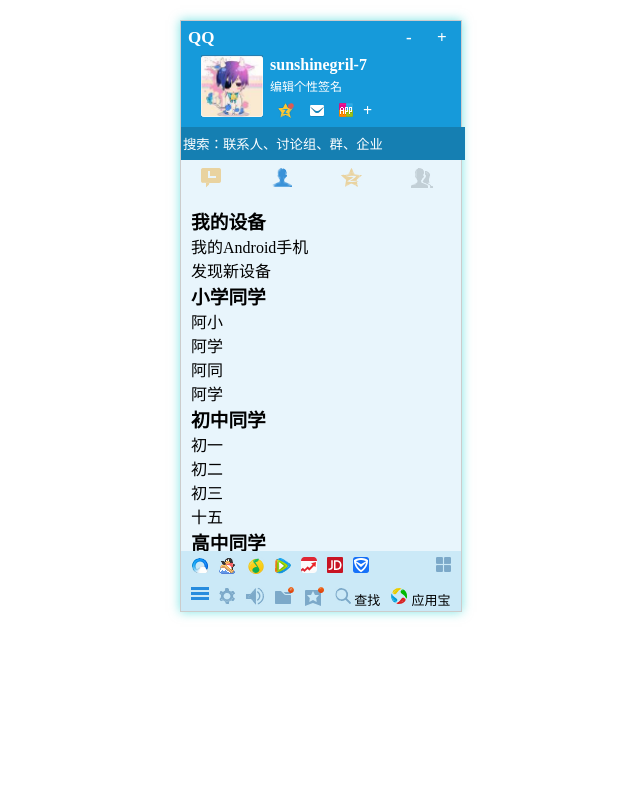
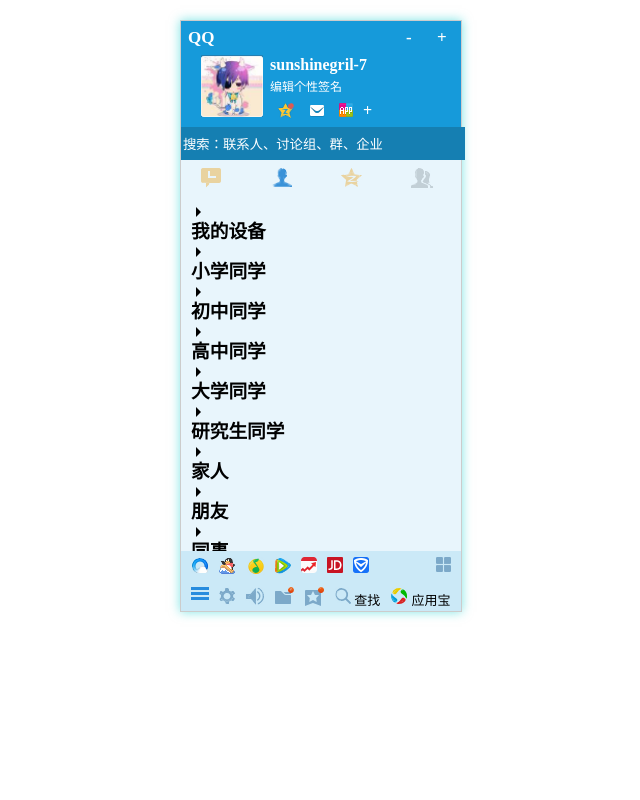
Before and after one commit to SunshineLXH/exercises, a plain HTML site: page folding function of QQ/folding function of QQ.html in a window 1280 px wide. Shown: the whole page, without its empty margins (319-959 px from the left). Drawn offline with Linux system fonts and the light colour scheme.

Commit message:
update html

```diff
--- a/folding function of QQ/folding function of QQ.html
+++ b/folding function of QQ/folding function of QQ.html
@@ -130,8 +130,32 @@
             font-size: 13px;
             font-family: "Microsoft YaHei";
         }
+        #middle ul li ul {
+            display: none;
+        }
+        #middle ul li {
+            line-height: 30px;
+        }
+        h3 a {
+            display: inline-block;
+        }
+        .arrow {
+            display: block;
+            position: relative;
+            border-top: 5px solid transparent;
+            border-left: 5px solid #000;
+            border-right: 5px solid transparent;
+            border-bottom: 5px solid transparent;
+            margin-right: 5px;
+            margin-left: 5px;
+            transition: .5s;
+        }
+    </style>
+    <script>
+        window.onload = function(){
 
-    </style>
+        }
+    </script>
 </head>
 <body>
     <div id="whole">
```
